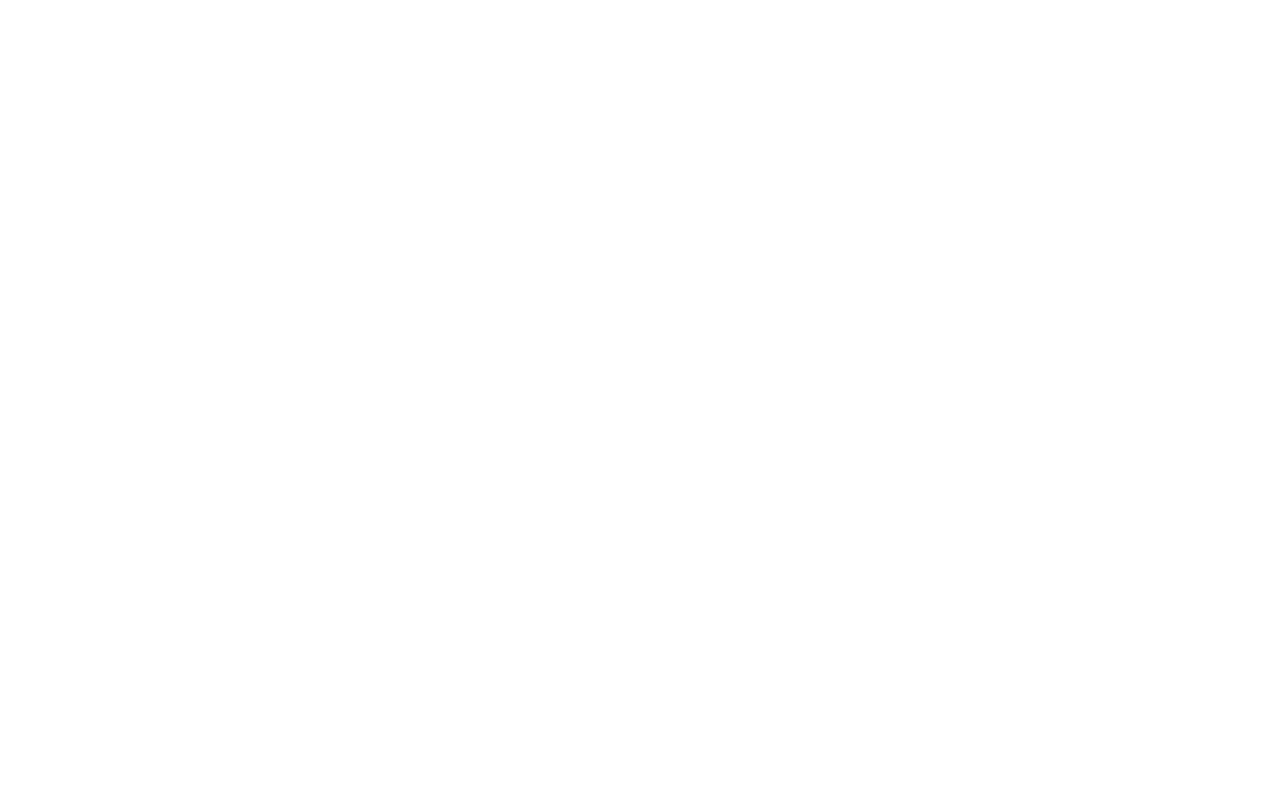
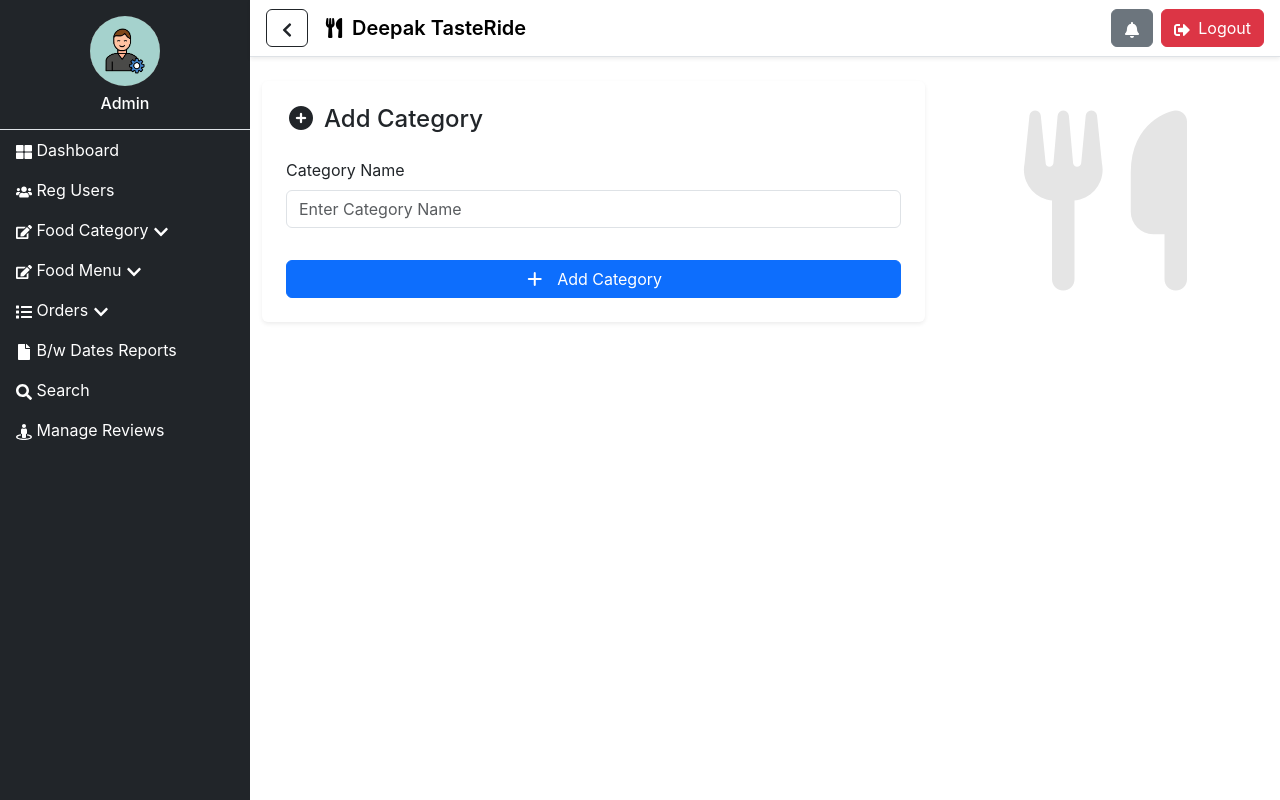
Before and after one commit to deepakmaharana278/Food-Ordering-System, a React (Create React App) app in the folder frontend/: page /add-category in a window 1280 px wide. Before the commit this address had no page. Built offline with nearby package versions, Linux system fonts and the light colour scheme.

Commit message:
Design of add category

```diff
--- a/frontend/src/App.js
+++ b/frontend/src/App.js
@@ -3,6 +3,7 @@
 import Home from './pages/Home'
 import AdminLogin from './pages/AdminLogin'
 import AdminDashboard from './pages/AdminDashboard'
+import AddCategory from './pages/AddCategory'
 
 const App = () => {
   return (
@@ -11,6 +12,7 @@
         <Route path='/' element={<Home/>} />
         <Route path='/admin-login' element={<AdminLogin/>} />
         <Route path='/admin-dashboard' element={<AdminDashboard/>} />
+        <Route path='/add-category' element={<AddCategory/>} />
       </Routes>
     </BrowserRouter>
   )
--- a/frontend/src/components/AdminSidebar.js
+++ b/frontend/src/components/AdminSidebar.js
@@ -39,7 +39,7 @@
 
         {openMenus.category && (
         <div className="ps-4">
-          <Link className="list-group-item list-group-item-action bg-dark text-white border-0">
+          <Link to='/add-category' className="list-group-item list-group-item-action bg-dark text-white border-0">
             Add Category
         </Link>
 
--- /dev/null
+++ b/frontend/src/pages/AddCategory.js
@@ -0,0 +1,60 @@
+import React, { useState } from "react";
+import AdminLayout from "../components/AdminLayout";
+import { toast, ToastContainer } from "react-toastify";
+import "react-toastify/dist/ReactToastify.css";
+
+const AddCategory = () => {
+  const [categoryName, setCategoryName] = useState();
+
+  const handleSubmit = async (e) => {
+    e.preventDefault();
+    try {
+      const response = await fetch("http://127.0.0.1:8000/api/add-category/", {
+        method: "POST",
+        headers: { "Content-Type": "application/json" },
+        body: JSON.stringify({ category_name: categoryName }),
+      });
+
+      const data = await response.json();
+
+      if (response.status === 201) {
+        toast.success(data.message);
+      } else {
+        toast.error(data.message);
+      }
+    } catch (error) {
+      console.error(error);
+      toast.error("Error Connecting to server");
+    }
+  };
+
+  return (
+    <AdminLayout>
+      <ToastContainer position="top-right" autoClose={2000} />
+      <div className="row">
+        <div className="col-md-8">
+          <div className="shadow-sm p-4 rounded">
+            <h4 className="mb-4">
+              <i className="fas fa-plus-circle text-dark me-2"></i>Add Category
+            </h4>
+            <form onSubmit={handleSubmit}>
+              <div className="mb-3">
+                <label className="form-label">Category Name</label>
+                <input type="text" className="form-control" placeholder="Enter Category Name" required onChange={(e) => setCategoryName(e.target.value)} value={categoryName} />
+              </div>
+
+              <button type="submit" className="btn btn-primary w-100 mt-3">
+                <i className="fas fa-plus me-2"></i> Add Category
+              </button>
+            </form>
+          </div>
+        </div>
+        <div className="col-md-4 d-flex justify-content-center align-items-center">
+            <i className="fas fa-utensils" style={{fontSize:'180px',color:'#e5e5e5'}}></i>
+        </div>
+      </div>
+    </AdminLayout>
+  );
+};
+
+export default AddCategory;
```
